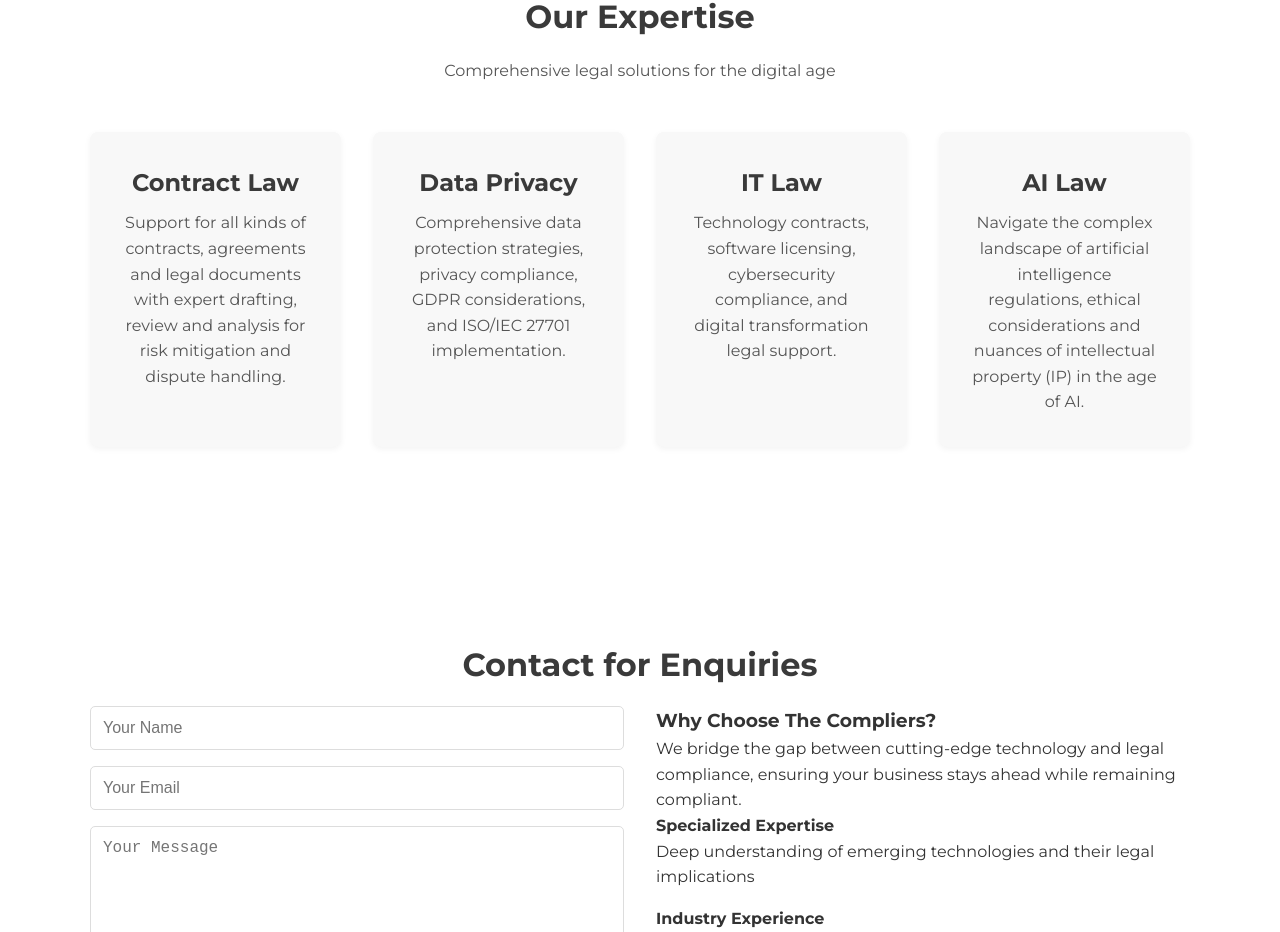
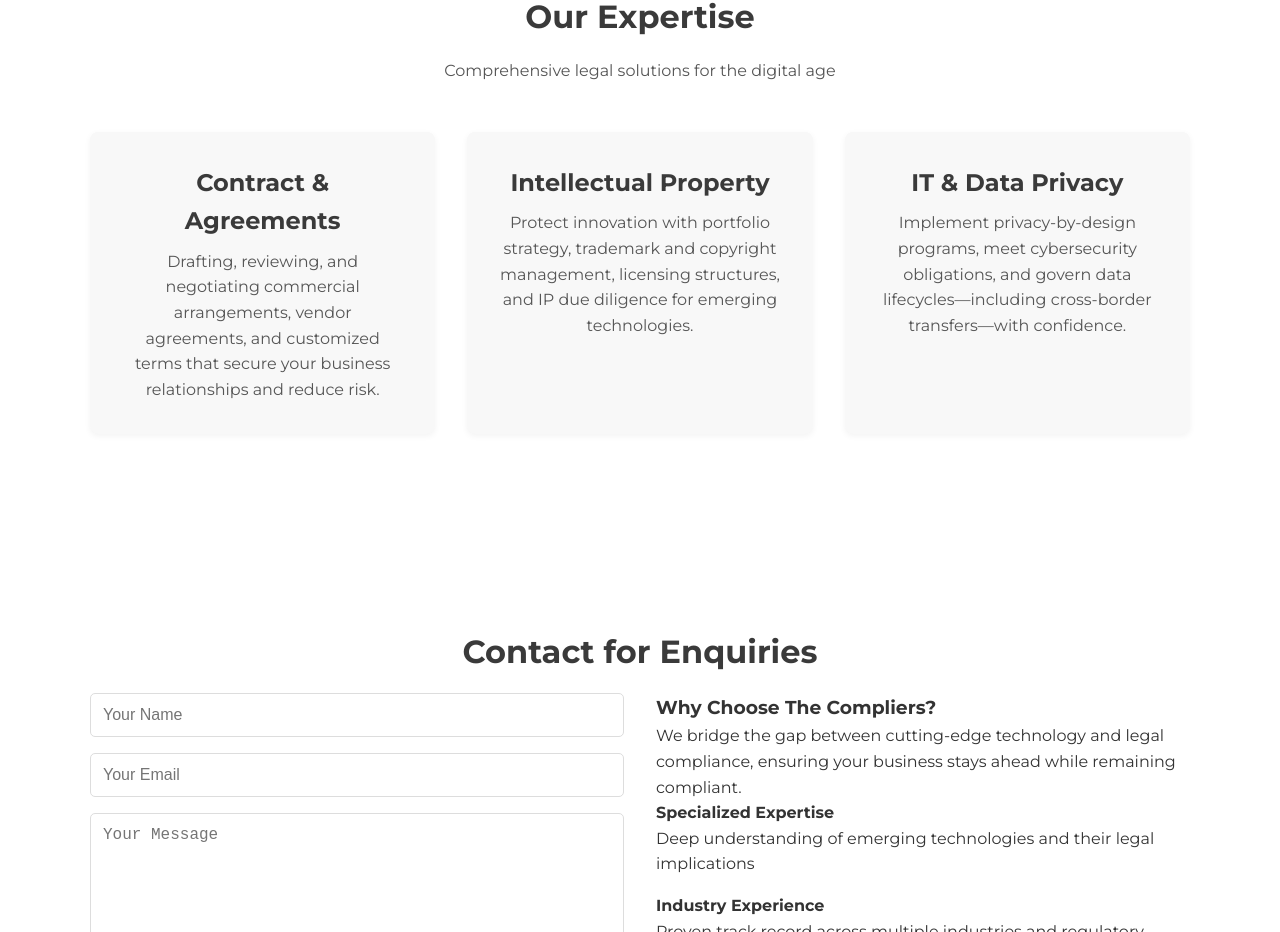
Before and after one commit to unforgettablekartik/compliers, a Next.js app: page / in a window 1280 px wide. Shown: the part 1292-2224 px from the top of the page. Built offline with nearby package versions, Linux system fonts and the light colour scheme.

Commit message:
Update services grid with three focused offerings

```diff
--- a/pages/index.tsx
+++ b/pages/index.tsx
@@ -84,29 +84,20 @@ export default function Home() {
           <h2>Our Expertise</h2>
           <p className="services-description">Comprehensive legal solutions for the digital age</p>
           <div className="services-grid">
-            {/* Contract Law block */}
             <div className="service">
-              <i className="fa-solid fa-file-contract service-icon" aria-hidden="true"></i>
-              <h3>Contract Law</h3>
-              <p>Support for all kinds of contracts, agreements and legal documents with expert drafting, review and analysis for risk mitigation and dispute handling.</p>
+              <i className="fa-solid fa-file-signature service-icon" aria-hidden="true"></i>
+              <h3>Contract &amp; Agreements</h3>
+              <p>Drafting, reviewing, and negotiating commercial arrangements, vendor agreements, and customized terms that secure your business relationships and reduce risk.</p>
             </div>
-            {/* Data Privacy block */}
             <div className="service">
-              <i className="fa-solid fa-lock service-icon" aria-hidden="true"></i>
-              <h3>Data Privacy</h3>
-              <p>Comprehensive data protection strategies, privacy compliance, GDPR considerations, and ISO/IEC 27701 implementation.</p>
+              <i className="fa-solid fa-lightbulb service-icon" aria-hidden="true"></i>
+              <h3>Intellectual Property</h3>
+              <p>Protect innovation with portfolio strategy, trademark and copyright management, licensing structures, and IP due diligence for emerging technologies.</p>
             </div>
-            {/* IT Law block */}
             <div className="service">
-              <i className="fa-solid fa-laptop-code service-icon" aria-hidden="true"></i>
-              <h3>IT Law</h3>
-              <p>Technology contracts, software licensing, cybersecurity compliance, and digital transformation legal support.</p>
-            </div>
-            {/* AI Law block */}
-            <div className="service">
-              <i className="fa-solid fa-robot service-icon" aria-hidden="true"></i>
-              <h3>AI Law</h3>
-              <p>Navigate the complex landscape of artificial intelligence regulations, ethical considerations and nuances of intellectual property (IP) in the age of AI.</p>
+              <i className="fa-solid fa-shield-halved service-icon" aria-hidden="true"></i>
+              <h3>IT &amp; Data Privacy</h3>
+              <p>Implement privacy-by-design programs, meet cybersecurity obligations, and govern data lifecycles—including cross-border transfers—with confidence.</p>
             </div>
           </div>
         </div>
```
